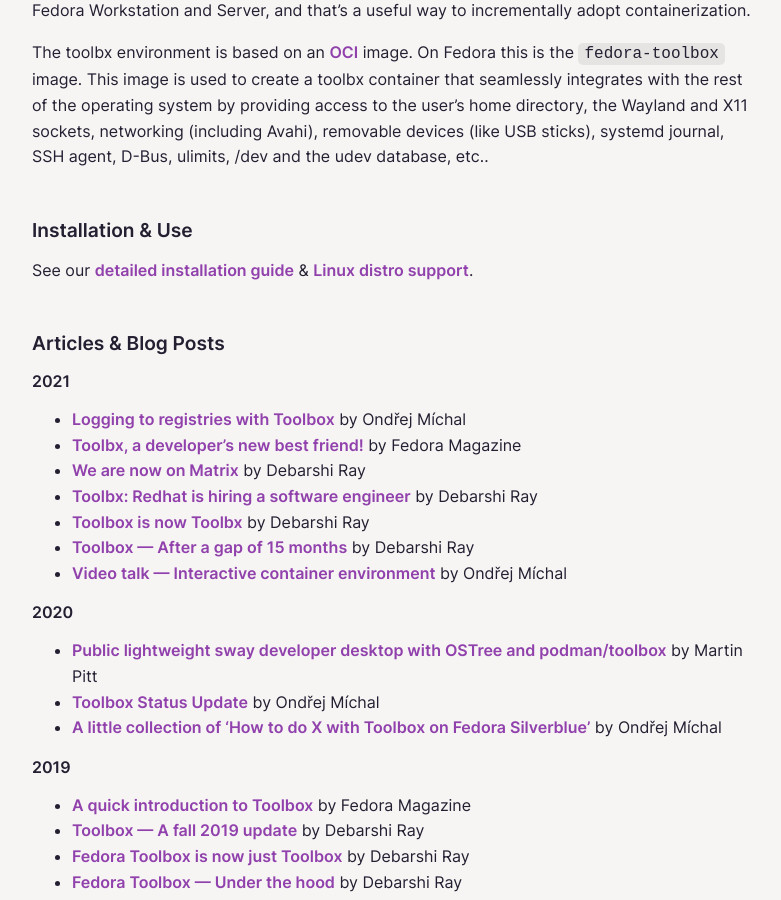
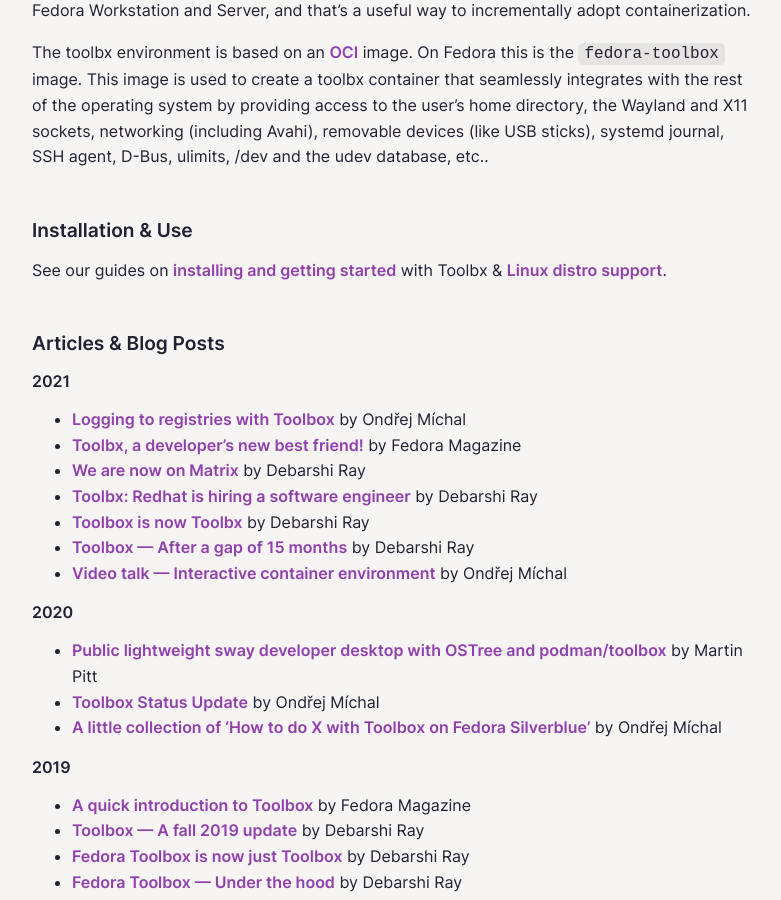
Before and after one commit to containers/containertoolbx.org, a Jekyll site: the page built from index.md, in a window 1280 px wide and 900 px high, scrolled down 956 px. Shown: the whole window, without its empty margins (248-1029 px from the left). Built offline with Jekyll 4.4.1, drawn with Linux system fonts in a browser that asks for light colours.

Commit message:
Tweak the wording of the 'Installation & Use' section
The installation guide also contains some text on how to get started
with Toolbx, but that part is intentionally not that detailed.

```diff
--- a/index.md
+++ b/index.md
@@ -18,7 +18,7 @@
 
 ## Installation & Use
 
-See our [detailed installation guide](install) & [Linux distro support](distros).
+See our guides on [installing and getting started](install) with Toolbx & [Linux distro support](distros).
 
 ## Articles & Blog Posts
 #### 2021
```
